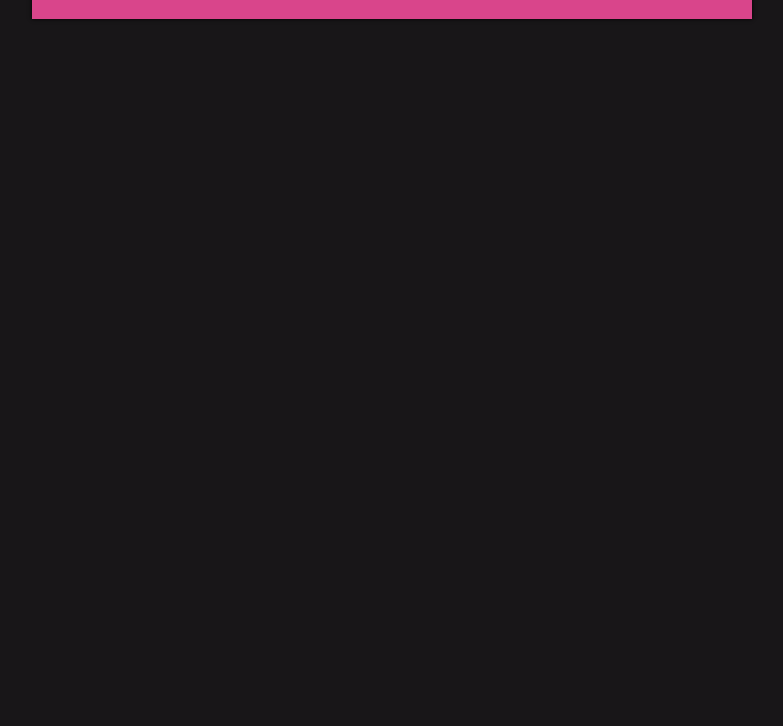
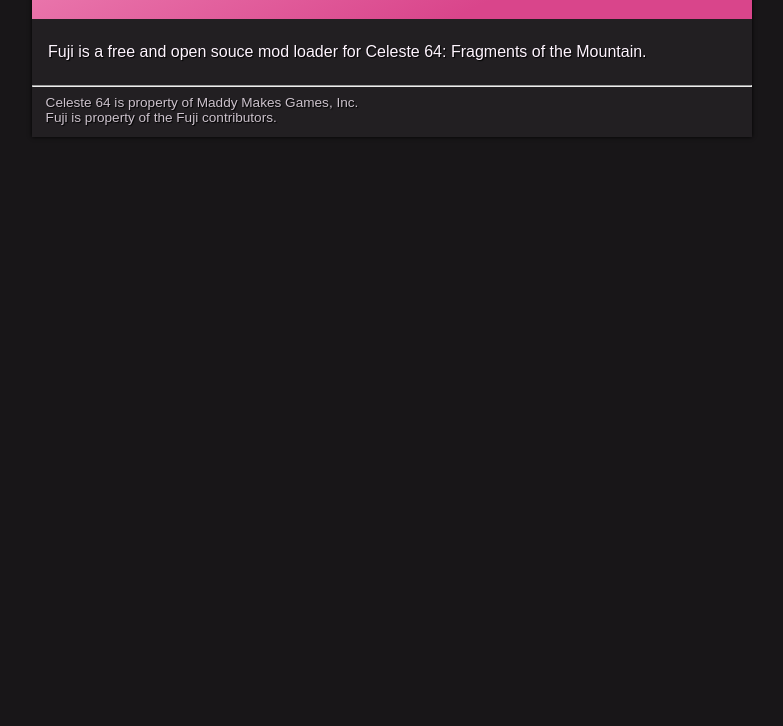
Before and after one commit to FujiAPI/fujiapi.github.io, a plain HTML site: page index.html in a window 1280 px wide. Shown: the part 74-800 px from the top of the page, without its empty margins (248-1031 px from the left). Drawn offline with Linux system fonts and the light colour scheme.

Commit message:
sort the styles, very basic writing

```diff
--- a/index.html
+++ b/index.html
@@ -10,6 +10,14 @@
                 <h1>Fuji</h1>
                 <p>Celeste 64 Mod Loader</p>
             </div>
+            <div class="content-main">
+                <p>Fuji is a free and open souce mod loader for Celeste 64: Fragments of the Mountain.</p>
+            </div>
+            <div class="content-footer">
+                <hr>
+                <p>Celeste 64 is property of Maddy Makes Games, Inc.</p>
+                <p>Fuji is property of the Fuji contributors.</p>
+            </div>
         </div>
     </body>
 </html>
--- a/styles.css
+++ b/styles.css
@@ -4,20 +4,15 @@ html {
     --main-bg: #181618;
     --content-bg: #221f22;
     --text-main: #fff5ff;
+    --text-sub: #ccc2cc;
     --accent: #d9458b;
-    --accent-b: #e76ca5;
+    --accent-b: #ee83b5;
+    --header-bg: linear-gradient(333deg, var(--accent) 33%, var(--accent-b) 100%);
 }
 
 body {
     background-color: var(--main-bg);
     margin: 0px;
-}
-
-.content-body {
-    margin: auto;
-    background-color: var(--content-bg);
-    max-width: 45em;
-    box-shadow: black 0px 0px 4px;
 }
 
 p {
@@ -32,7 +27,27 @@ h1 {
     text-shadow: black 1px 1px 1px;
 }
 
+.content-body {
+    margin: auto;
+    background-color: var(--content-bg);
+    max-width: 45em;
+    box-shadow: black 0px 0px 4px;
+}
+
 .content-header {
     padding: 1.2em 0px;
-    background-color: var(--accent);
+    background:var(--header-bg)
 }
+
+.content-main {
+    margin: 1.5em 0px;
+}
+
+.content-footer {
+    padding-bottom: 0.75em;
+}
+
+.content-footer>p {
+    font-size: 0.85em;
+    color: var(--text-sub)
+}
```
